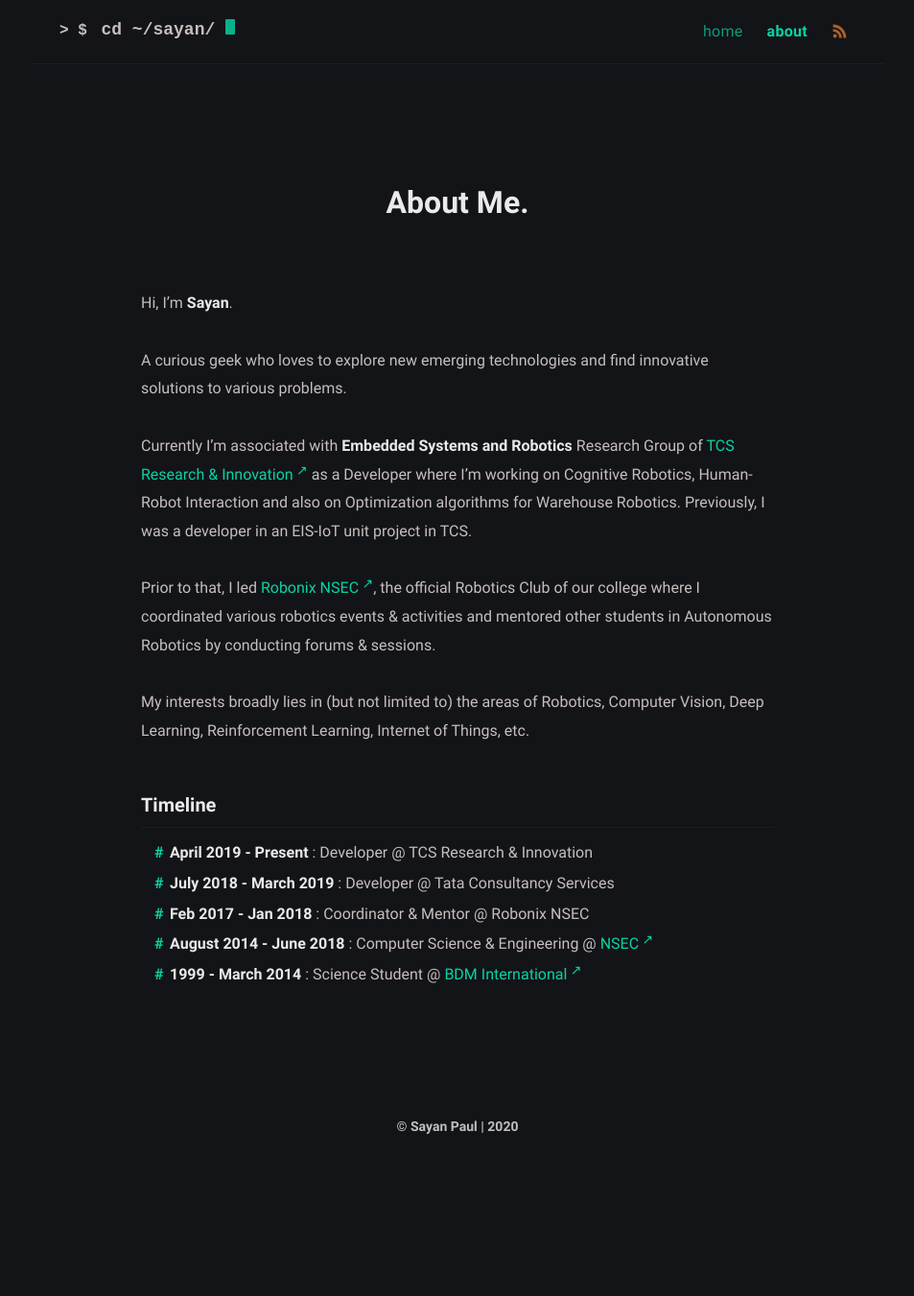
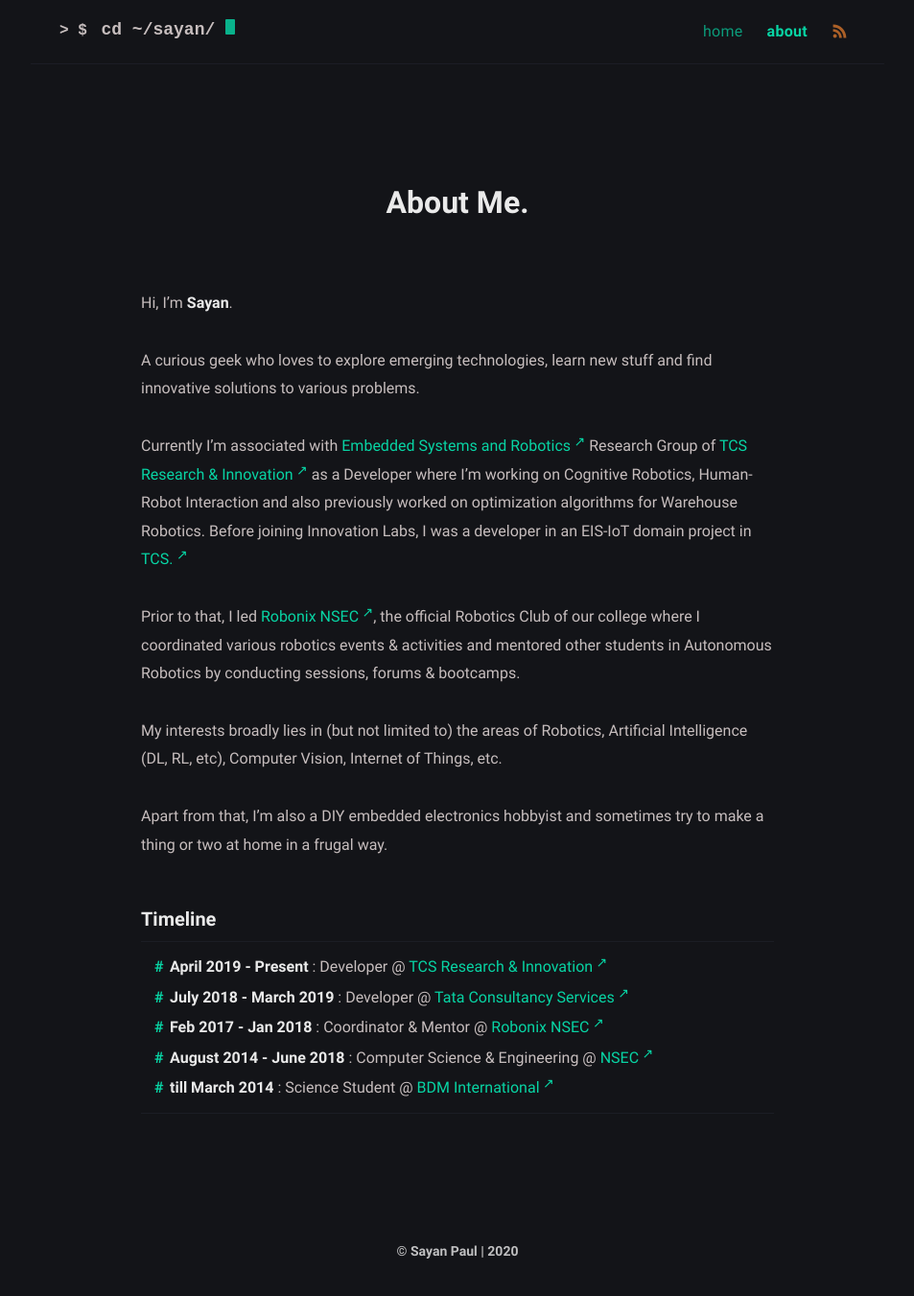
Before and after one commit to paulsayan/paulsayan.github.io, a Jekyll site: the page built from about.md, in a window 1280 px wide. Shown: the whole page at 96% size, without its empty margins (163-1116 px from the left). Built offline with Jekyll 4.4.1, drawn with Linux system fonts in a browser that asks for light colours; before the commit the page ends 1221 px from its top, so only the background shows below that.

Commit message:
update about page and bio.

```diff
--- a/_config.yml
+++ b/_config.yml
@@ -12,7 +12,7 @@ mode: dark # default theme "dark" | "light"
 author:
   name: Sayan Paul
   bio: >-
-    Trying to understand.. <br> ..how to make robots smarter day by day
+    Learning how to make robots <br> understand this world the way we do.
   #username: username
   email: mail@sayanpaul.com
   github: https://github.com/paulsayan/
--- a/about.md
+++ b/about.md
@@ -7,19 +7,24 @@ comments: false
 
 Hi, I'm **Sayan**.
 
-A curious geek who loves to explore new emerging technologies and find innovative solutions to various problems.
+A curious geek who loves to explore emerging technologies, learn new stuff and find innovative solutions to various problems.
 
-Currently I'm associated with **Embedded Systems and Robotics** Research Group of [TCS Research & Innovation](https://www.tcs.com/research-and-innovation){:target="_blank"} as a Developer where I'm working on Cognitive Robotics, Human-Robot Interaction and also on Optimization algorithms for Warehouse Robotics.
-Previously, I was a developer in an EIS-IoT unit project in TCS.
+Currently I'm associated with [Embedded Systems and Robotics](https://www.tcs.com/building-next-generation-smart-machines){:target="_blank"} Research Group of [TCS Research & Innovation](https://www.tcs.com/research-and-innovation){:target="_blank"} as a Developer where I'm working on Cognitive Robotics, Human-Robot Interaction and also previously worked on optimization algorithms for Warehouse Robotics.
+Before joining Innovation Labs, I was a developer in an EIS-IoT domain project in [TCS.](https://www.tcs.com/){:target="_blank"}
 
-Prior to that, I led [Robonix NSEC](https://robonixnsec.github.io){:target="_blank"}, the official Robotics Club of our college where I coordinated various robotics events & activities and mentored other students in Autonomous Robotics by conducting forums & sessions.
+Prior to that, I led [Robonix NSEC](https://robonixnsec.github.io){:target="_blank"}, the official Robotics Club of our college where I coordinated various robotics events & activities and mentored other students in Autonomous Robotics by conducting sessions, forums & bootcamps.
 
-My interests broadly lies in (but not limited to) the areas of Robotics, Computer Vision, Deep Learning, Reinforcement Learning, Internet of Things, etc.
+My interests broadly lies in (but not limited to) the areas of Robotics, Artificial Intelligence (DL, RL, etc), Computer Vision, Internet of Things, etc.
+
+Apart from that, I'm also a DIY embedded electronics hobbyist and sometimes try to make a thing or two at home in a frugal way.
+
 
 ### Timeline
 
-- **April 2019 - Present** : Developer @ TCS Research & Innovation
-- **July 2018 - March 2019** : Developer @ Tata Consultancy Services
-- **Feb 2017 - Jan 2018** : Coordinator & Mentor @ Robonix NSEC
+- **April 2019 - Present** : Developer @ [TCS Research & Innovation](https://www.tcs.com/research-and-innovation){:target="_blank"}
+- **July 2018 - March 2019** : Developer @ [Tata Consultancy Services](https://www.tcs.com/){:target="_blank"}
+- **Feb 2017 - Jan 2018** : Coordinator & Mentor @ [Robonix NSEC](https://robonixnsec.github.io){:target="_blank"}
 - **August 2014 - June 2018** : Computer Science & Engineering @ [NSEC](https://www.nsec.ac.in){:target="_blank"}
-- **1999 - March 2014** : Science Student @ [BDM International](https://www.bdmi.org){:target="_blank"}
+- **till March 2014** : Science Student @ [BDM International](https://www.bdmi.org){:target="_blank"}
+
+---
```
